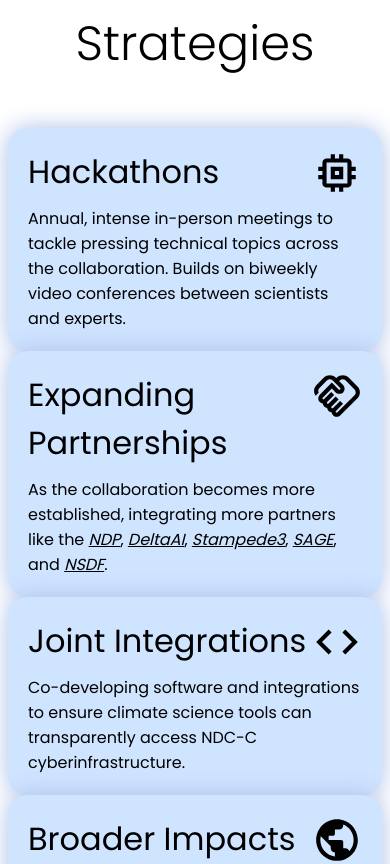
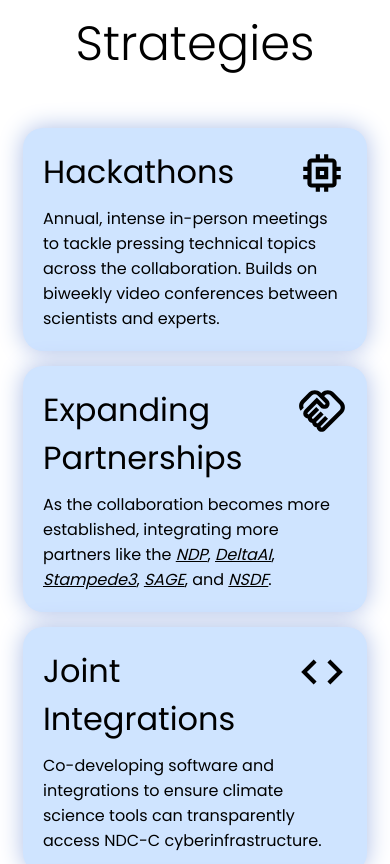
Before and after one commit to djw8605/pathfinders-website, a Next.js app: page / in a window 390 px wide. Shown: the part 3880-4744 px from the top of the page. Built offline with nearby package versions, Linux system fonts and the light colour scheme.

Commit message:
Fix mobile spacing of strategies

```diff
--- a/src/components/Strategies.tsx
+++ b/src/components/Strategies.tsx
@@ -25,12 +25,12 @@ const cardContainer: SxProps = {
 
   gridTemplateColumns: "1fr 1fr",
   gridTemplateRows: "1fr 1fr",
-  gap: "30px",
   justifyContent: "center",
 };
 
 const card: SxProps = {
   padding: "20px",
+  margin: "15px",
 
   borderRadius: "20px",
   bgcolor: "primary.main",
```
